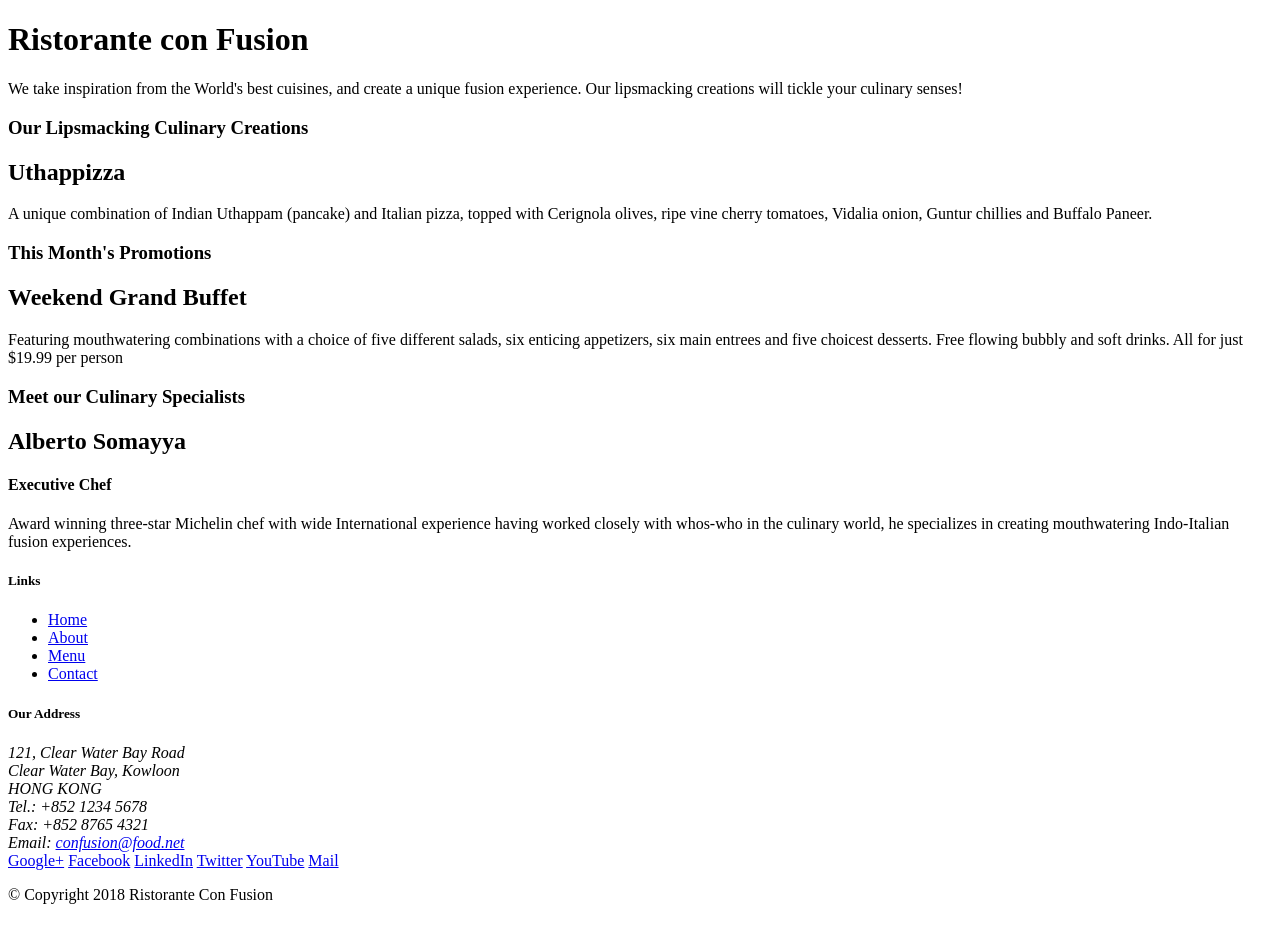
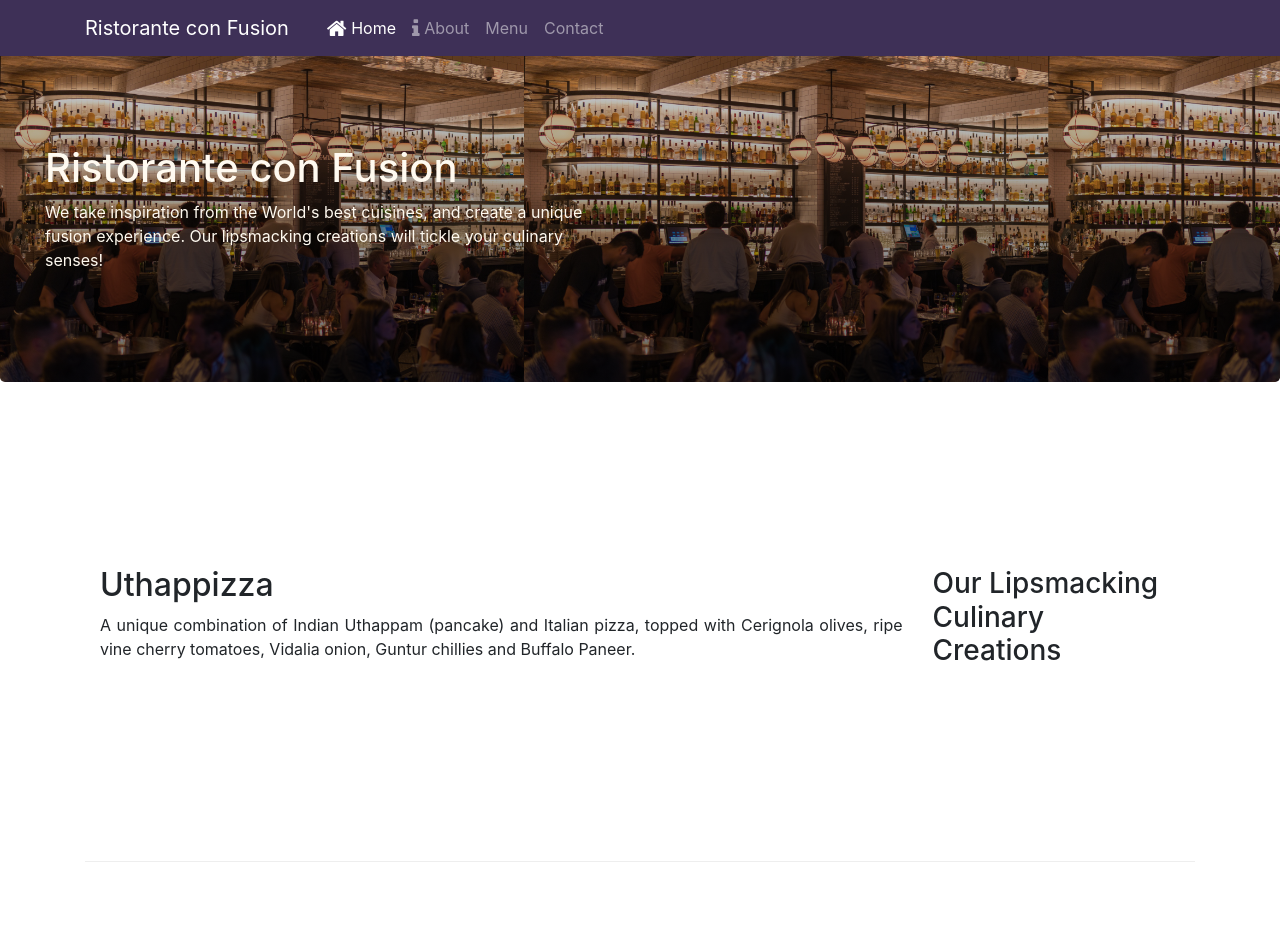
Before and after one commit to ZHXC29A/COURSERA-FULLSTACK, a website: page index.html in a window 1280 px wide. Shown: the top 952 px of the page. Before the commit the page ends 920 px from the top, so only its background shows below. Drawn offline with nearby package versions, Linux system fonts and the light colour scheme.

Commit message:
lots of changes

```diff
--- /dev/null
+++ b/css/styles.css
@@ -0,0 +1,53 @@
+.row-header{
+    margin: 0px auto;
+    padding: 0px auto;
+
+}
+
+.row-content{
+    margin: 0px auto;
+    padding: 50px 0px;
+    border-bottom: 1px ridge;
+    min-height: 480px;
+
+}
+
+.footer{
+    background-color: #dbdbdb;
+    margin: 0px auto;
+    padding: 20px 0px;
+
+
+}
+
+.jumbotron{
+    padding: 70px 30px;
+    margin: 0px auto;
+    background-image: linear-gradient(to bottom, rgba(0,0,0,0.2) 0%,rgba(0,0,0,0.6) 100%), url(/assets/confusion-header.jpg);
+    background-size: auto 100%;
+    color: floralwhite;
+
+}
+
+
+
+
+.address{
+    font-size: 80%;
+    margin: 0px;
+    color: #0f0f0f;
+
+}
+
+.navbar-brand{
+    padding-right: 30px;
+}
+
+body {
+    padding: 50px 0px 0px 0px;
+    z-index: 0;
+}
+
+.navbar-dark {
+    background-color: #3e3057;
+}
--- a/index.html
+++ b/index.html
@@ -2,51 +2,82 @@
 <html lang="en">
 
 <head>
+    <meta charset="utf-8">
+    <meta name="viewport" content="width=device-width, initial-scale=1, shrink-to-fit=no">
+    <meta http-equiv="x-ua-compatible" content="ie=edge">
+
+    <link rel="stylesheet" href="node_modules/bootstrap/dist/css/bootstrap.min.css">
+    <link rel="stylesheet" href="css/styles.css">
+
+    <link rel="stylesheet" href="node_modules/font-awesome/css/font-awesome.min.css">
+    <link rel="stylesheet" href="node_modules/bootstrap-social/bootstrap-social.css">
+
+
     <title>Ristorante Con Fusion</title>
-</head>
+
+    </head>
 
 <body>
 
-    <header>
-        <div>
-            <div>
-                <div>
+    <nav class="navbar navbar-dark navbar-expand-sm fixed-top">
+        <div class="container">
+            <button class="navbar-toggler" type="button" data-toggle="collapse" data-target="#Navbar">
+                <span class="navbar-toggler-icon"></span>
+            </button>
+            <a class="navbar-brand mr-auto" href="./index.html">Ristorante con Fusion</a>
+            <div class="collapse navbar-collapse" id="Navbar">
+
+                <ul class="navbar-nav mr-auto">
+                    <li class="nav-item active"><a class="nav-link" href="./index.html"><span class="fa fa-home fa-lg"></span> Home</a></li>
+                    <li class="nav-item"><a class="nav-link" href="./aboutus.html"><span class="fa fa-info fa-lg"></span> About</a></li>
+                    <li class="nav-item"><a class="nav-link" href="#">Menu</a></li>
+                    <li class="nav-item"><a class="nav-link" href="#">Contact</a></li>
+                </ul>
+            </div>
+        </div>
+    </nav>
+
+
+    <header class="jumbotron">
+        <divc class="container">
+            <div class="row row-header">
+                <div class="col-12 col-sm-6">
                     <h1>Ristorante con Fusion</h1>
                     <p>We take inspiration from the World's best cuisines, and create a unique fusion experience. Our lipsmacking creations will tickle your culinary senses!</p>
                 </div>
-                <div>
+                <div class="col-12 col-sm">
                 </div>
             </div>
         </div>
     </header>
 
-    <div>
-        <div>
-            <div>
+    <div class ="container">
+        <div class="row row-content align-items-center">
+            <div class="col-12 col-sm-4 order-sm-last col-md-3">
                 <h3>Our Lipsmacking Culinary Creations</h3>
             </div>
-            <div>
+            <div class="col col-sm order-sm-first col-md text-justify">
                 <h2>Uthappizza</h2>
                 <p>A unique combination of Indian Uthappam (pancake) and Italian pizza, topped with Cerignola olives, ripe vine cherry tomatoes, Vidalia onion, Guntur chillies and Buffalo Paneer.</p>
             </div>
         </div>
 
 
-        <div>
-            <div>
+        <div class="row row-content align-items-center">
+            <div class="col-12 col-sm-4 order-sm-first col-md-3">
                 <h3>This Month's Promotions</h3>
             </div>
-            <div>
+            <div class="col col-sm  order-sm-last col-md text-justify">
                 <h2>Weekend Grand Buffet</h2>
                 <p>Featuring mouthwatering combinations with a choice of five different salads, six enticing appetizers, six main entrees and five choicest desserts. Free flowing bubbly and soft drinks. All for just $19.99 per person </p>
             </div>
         </div>
 
-        <div>
-            <div>
+        <div class="row row-content align-items-center">
+            <div class="col-12 col-sm-4 order-sm-last col-md-3">
                 <h3>Meet our Culinary Specialists</h3>
             </div>
-            <div>
+            <div class="col col-sm order-sm-first col-md text-justify">
                 <h2>Alberto Somayya</h2>
                 <h4>Executive Chef</h4>
                 <p>Award winning three-star Michelin chef with wide International experience having worked closely with whos-who in the culinary world, he specializes in creating mouthwatering Indo-Italian fusion experiences. </p>
@@ -54,48 +85,56 @@
         </div>
     </div>
 
-    <footer>
-        <div>
-            <div>
-                <div>
+    <footer class="footer">
+        <div class="container">
+            <div class="row">
+                <div class="col-4 offset-1 col-sm-2">
                     <h5>Links</h5>
-                    <ul>
-                        <li><a href="#">Home</a></li>
-                        <li><a href="#">About</a></li>
+                    <ul class="list-unstyled">
+                        <li><a href="./index.html">Home</a></li>
+                        <li><a href="./aboutus.html">About</a></li>
                         <li><a href="#">Menu</a></li>
                         <li><a href="#">Contact</a></li>
                     </ul>
                 </div>
-                <div>
+                <div class="col-7 col-sm-5">
                     <h5>Our Address</h5>
                     <address>
 		              121, Clear Water Bay Road<br>
 		              Clear Water Bay, Kowloon<br>
 		              HONG KONG<br>
+                      <i class="fa fa-phone"></i>
 		              Tel.: +852 1234 5678<br>
+                      <i class="fa fa-fax"></i>
 		              Fax: +852 8765 4321<br>
+                      <i class="fa fa-envelope"></i>
 		              Email: <a href="mailto:confusion@food.net">confusion@food.net</a>
 		           </address>
                 </div>
-                <div>
-                    <div>
-                        <a href="http://google.com/+">Google+</a>
-                        <a href="http://www.facebook.com/profile.php?id=">Facebook</a>
-                        <a href="http://www.linkedin.com/in/">LinkedIn</a>
-                        <a href="http://twitter.com/">Twitter</a>
-                        <a href="http://youtube.com/">YouTube</a>
-                        <a href="mailto:">Mail</a>
+                <div class="col-12 col-sm-4">
+                    <div class="text-center">
+                        <a class="btn-btn-social-icon btn-google" href="http://google.com/+"><i class="fa fa-google-plus fa-lg"></i></a>
+                        <a class="btn-btn-social-icon btn-facebook" href="http://www.facebook.com/profile.php?id="><i class="fa fa-facebook fa-lg"></i></a>
+                        <a class="btn-btn-social-icon btn-linkedin" href="http://www.linkedin.com/in/"><i class="fa fa-linkedin fa-lg"></i></a>
+                        <a class="btn-btn-social-icon btn-twitter" href="http://twitter.com/"><i class="fa fa-twitter fa-lg"></i></a>
+                        <a class="btn-btn-social-icon btn-google" href="http://youtube.com/"><i class="fa fa-youtube fa-lg"></i></a>
+                        <a class="btn-btn-social-icon" href="mailto:"><i class="fa fa-envelope-o fa-lg"></i></a>
                     </div>
                 </div>
            </div>
-           <div>
-                <div>
+           <div class="row justify-content-center">
+                <div class="col-auto">
                     <p>© Copyright 2018 Ristorante Con Fusion</p>
                 </div>
            </div>
         </div>
     </footer>
 
+    <script src="node_modules/jquery/dist/jquery.slim.min.js"></script>
+    <script src="node_modules/popper.js/dist/umd/popper.min.js"></script>
+    <script src="node_modules/bootstrap/dist/js/bootstrap.min.js"></script>
+
+
 </body>
 
 </html>
```
Also changed, not shown: aboutus.html (added, +149 -0 lines), package.json (+8 -1 lines), assets/confusion-header.jpg (added), 1 other file.
